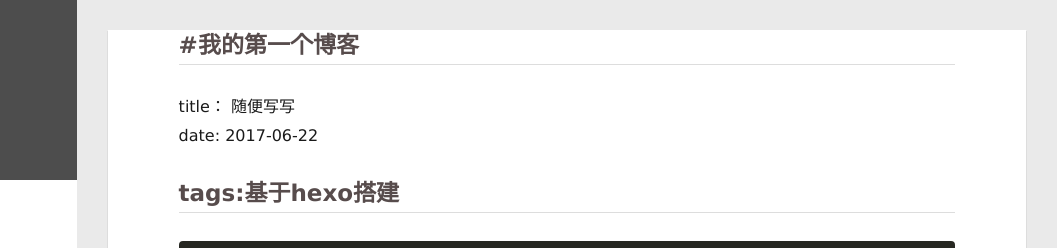
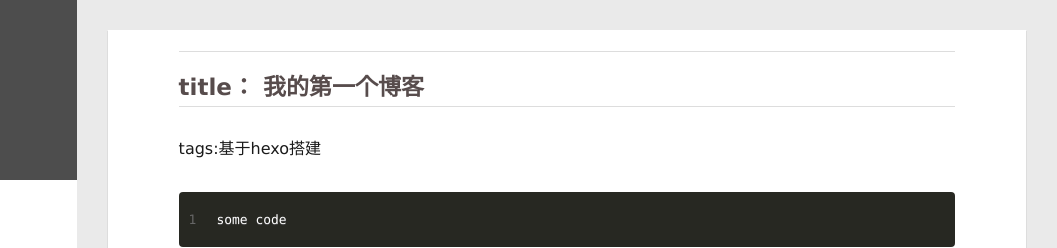
Before and after one commit to theanswerli/theanswerli.github.io, a plain HTML site: page 2017/06/22/my-first-blog/index.html in a window 1280 px wide. Shown: the top 248 px of the page, 223-1280 px from the left. Drawn offline with Linux system fonts and the light colour scheme; no server answers.

Commit message:
Site updated: 2017-06-23 00:21:08

```diff
--- a/2017/06/22/my-first-blog/index.html
+++ b/2017/06/22/my-first-blog/index.html
@@ -8,16 +8,16 @@
   <link rel="dns-prefetch" href="https://theanswerli.githup.io">
   <title>沧海一粟</title>
   <meta name="viewport" content="width=device-width, initial-scale=1, maximum-scale=1">
-  <meta name="description" content="#我的第一个博客title： 随便写写date: 2017-06-22 tags:基于hexo搭建1some code">
+  <meta name="description" content="title： 我的第一个博客tags:基于hexo搭建1some code">
 <meta property="og:type" content="article">
 <meta property="og:title" content="沧海一粟">
 <meta property="og:url" content="https://theanswerli.githup.io/2017/06/22/my-first-blog/index.html">
 <meta property="og:site_name" content="沧海一粟">
-<meta property="og:description" content="#我的第一个博客title： 随便写写date: 2017-06-22 tags:基于hexo搭建1some code">
-<meta property="og:updated_time" content="2017-06-22T15:11:28.111Z">
+<meta property="og:description" content="title： 我的第一个博客tags:基于hexo搭建1some code">
+<meta property="og:updated_time" content="2017-06-22T16:20:28.356Z">
 <meta name="twitter:card" content="summary">
 <meta name="twitter:title" content="沧海一粟">
-<meta name="twitter:description" content="#我的第一个博客title： 随便写写date: 2017-06-22 tags:基于hexo搭建1some code">
+<meta name="twitter:description" content="title： 我的第一个博客tags:基于hexo搭建1some code">
 
     <link rel="alternative" href="/atom.xml" title="沧海一粟" type="application/atom+xml">
 
@@ -154,8 +154,9 @@
 
     <div class="article-entry" itemprop="articleBody">
 
-        <h2 id="我的第一个博客"><a href="#我的第一个博客" class="headerlink" title="#我的第一个博客"></a>#我的第一个博客</h2><p>title： 随便写写<br>date: 2017-06-22</p>
-<h2 id="tags-基于hexo搭建"><a href="#tags-基于hexo搭建" class="headerlink" title="tags:基于hexo搭建"></a>tags:基于hexo搭建</h2><figure class="highlight plain"><table><tr><td class="gutter"><pre><div class="line">1</div></pre></td><td class="code"><pre><div class="line">some code</div></pre></td></tr></table></figure>
+        <hr>
+<h2 id="title：-我的第一个博客"><a href="#title：-我的第一个博客" class="headerlink" title="title： 我的第一个博客"></a>title： 我的第一个博客</h2><p>tags:基于hexo搭建<br><figure class="highlight plain"><table><tr><td class="gutter"><pre><div class="line">1</div></pre></td><td class="code"><pre><div class="line">some code</div></pre></td></tr></table></figure></p>
+
 
 
 
```
Also changed, not shown: index.html (+3 -2 lines).
